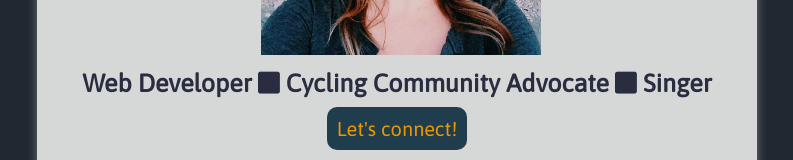
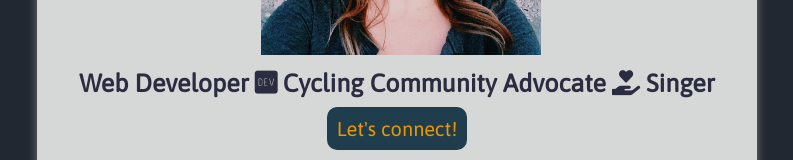
Before and after one commit to sweetening/sweetening.github.io, a plain HTML site: page index.html in a window 1280 px wide. Shown: the part 446-606 px from the top of the page, without its empty margins (243-1036 px from the left). Drawn offline with Linux system fonts and the light colour scheme.

Commit message:
changed icons again

```diff
--- a/index.html
+++ b/index.html
@@ -18,7 +18,7 @@
           <div class="image">
             <img src="../images/profile.jpg" alt= "Profile photo of Sanja" width="280" height="370" >
           </div>
-              <h2>Web Developer <i class="fas fa-square"></i> Cycling Community Advocate <i class="fas fa-square"></i> Singer</h2>
+              <h2>Web Developer <i class="fab fa-dev"></i> Cycling Community Advocate <i class="fas fa-hand-holding-heart"></i> Singer</h2>
                 <h3><a class="btn" href="https://www.linkedin.com/in/sanja-wetzel">Let's connect!</a></h3>
                   <p>I am presently seeking opportunities at a growing startup with a strong
                   commitment to social causes, particularly those that create opportunities
```
